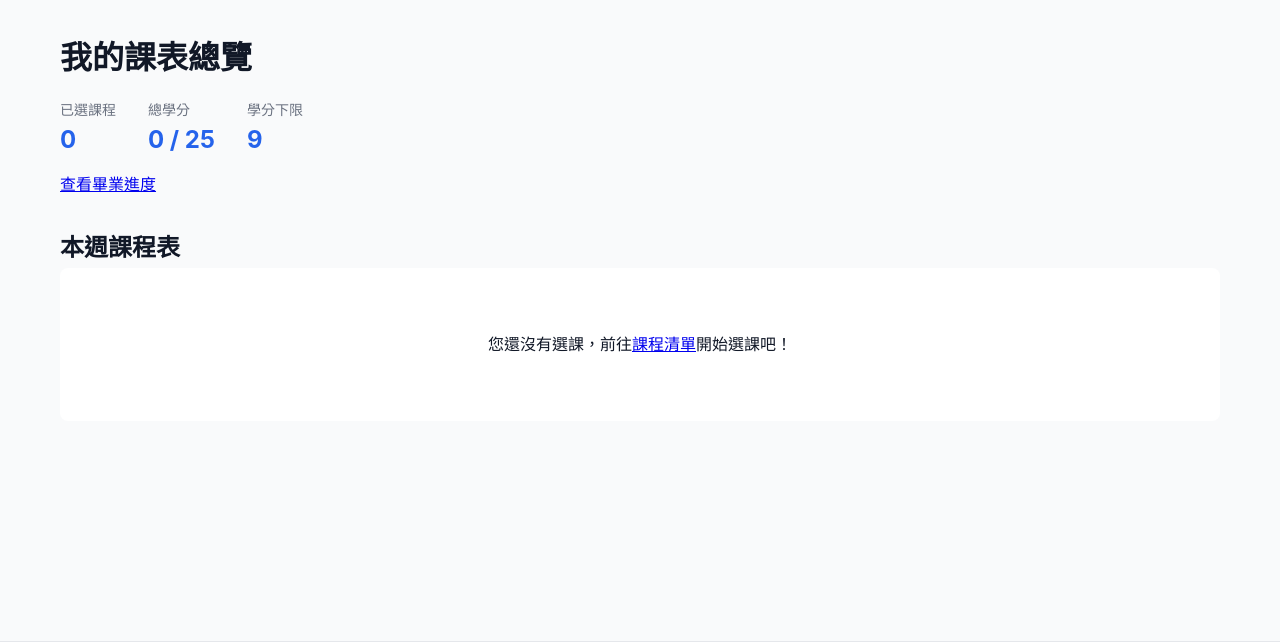
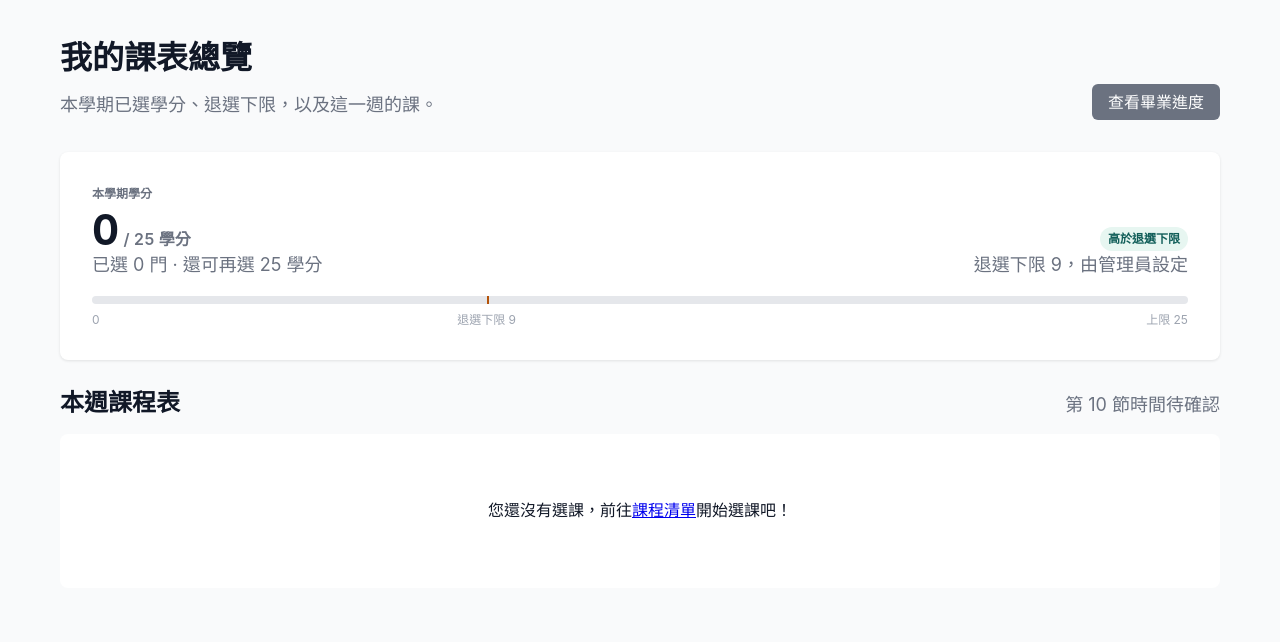
Before and after one commit to 11346070/Class-Schedule, a Django app: page / in a window 1280 px wide. Shown: the part 64-706 px from the top of the page. Run offline with Django 5.2, Linux system fonts and the light colour scheme; the visitor is signed in with stand-in values (Sample User, id 1); data comes from the database, SQL or seed files in the repository; data that the repository does not hold is empty.

Commit message:
feat: 首頁改用學分進度，課表顯示每節時間
學分下限改成進度條刻度，並在節次旁標出上課時間，第 10 節先顯示待確認。

Co-authored-by: Cursor <cursoragent@cursor.com>

```diff
--- a/static/css/style.css
+++ b/static/css/style.css
@@ -1660,3 +1660,153 @@ body {
     .mobile-auth-brand { display: block; }
     .auth-panel { padding: 32px 20px 48px; }
 }
+
+.page-header-split {
+    display: flex;
+    justify-content: space-between;
+    align-items: flex-end;
+    gap: 16px 24px;
+}
+
+.section-head {
+    display: flex;
+    justify-content: space-between;
+    align-items: baseline;
+    gap: 12px;
+    margin-bottom: 0.75rem;
+}
+
+.section-head h2 { margin: 0; }
+
+.credit-overview { margin-bottom: 1.5rem; }
+
+.overview-top {
+    display: flex;
+    justify-content: space-between;
+    align-items: flex-end;
+    gap: 16px;
+}
+
+.eyebrow {
+    font-size: 12px;
+    font-weight: 700;
+    color: var(--text-secondary);
+    margin-bottom: 6px;
+}
+
+.overview-score {
+    font-size: 42px;
+    line-height: 1;
+    font-weight: 700;
+    letter-spacing: -0.04em;
+    font-variant-numeric: tabular-nums;
+}
+
+.overview-score small {
+    font-size: 16px;
+    font-weight: 600;
+    color: var(--text-secondary);
+    margin-left: 6px;
+    letter-spacing: 0;
+}
+
+.overview-side { text-align: right; }
+
+.pill {
+    display: inline-flex;
+    align-items: center;
+    min-height: 24px;
+    padding: 0 8px;
+    border-radius: 999px;
+    font-size: 12px;
+    font-weight: 700;
+}
+
+.pill-ok { background: #e7f6f1; color: #115e59; }
+.pill-warn { background: #fff4e5; color: #92400e; }
+
+.meter {
+    position: relative;
+    height: 8px;
+    margin-top: 16px;
+    border-radius: 999px;
+    background: var(--border-color);
+    overflow: hidden;
+}
+
+.meter-fill {
+    position: absolute;
+    inset: 0 auto 0 0;
+    background: var(--primary-color);
+}
+
+.meter-floor {
+    position: absolute;
+    top: -4px;
+    bottom: -4px;
+    width: 2px;
+    background: #b45309;
+    z-index: 1;
+}
+
+.meter-legend {
+    position: relative;
+    height: 18px;
+    margin-top: 6px;
+    font-size: 12px;
+    color: var(--text-muted);
+}
+
+.meter-legend span:first-child { position: absolute; left: 0; }
+.meter-legend span:last-child { position: absolute; right: 0; }
+.meter-legend span:nth-child(2) {
+    position: absolute;
+    transform: translateX(-50%);
+    white-space: nowrap;
+}
+
+.schedule-table th:first-child,
+.period-label { width: 108px; }
+
+.period-no { display: block; font-size: 13px; line-height: 1.2; }
+.period-time {
+    display: block;
+    margin-top: 2px;
+    font-size: 11px;
+    font-weight: 500;
+    color: var(--text-muted);
+    line-height: 1.2;
+}
+.period-time.is-pending { color: #b45309; }
+
+.break-row td {
+    text-align: center;
+    color: var(--text-muted);
+    font-size: 12px;
+    letter-spacing: 0.18em;
+    background: var(--light-bg);
+    padding: 5px;
+}
+
+.course-block.type-必修 {
+    background: #e7efff;
+    color: #1e3a8a;
+    box-shadow: inset 3px 0 0 #1d4ed8;
+}
+.course-block.type-選修 {
+    background: #e7f6f1;
+    color: #115e59;
+    box-shadow: inset 3px 0 0 #0f766e;
+}
+.course-block.type-通識 {
+    background: #fff4e5;
+    color: #92400e;
+    box-shadow: inset 3px 0 0 #b45309;
+}
+
+@media (max-width: 640px) {
+    .page-header-split,
+    .overview-top,
+    .overview-side { flex-direction: column; align-items: flex-start; text-align: left; }
+    .page-header-split .btn { width: 100%; }
+}
--- a/templates/base.html
+++ b/templates/base.html
@@ -4,7 +4,7 @@
     <meta charset="UTF-8">
     <meta name="viewport" content="width=device-width, initial-scale=1.0">
     <title>{% block title %}個人課表維護系統{% endblock %}</title>
-    <link rel="stylesheet" href="/static/css/style.css?v=20261029k">
+    <link rel="stylesheet" href="/static/css/style.css?v=20261029l">
     {% block extra_css %}{% endblock %}
 </head>
 <body>
--- a/templates/index.html
+++ b/templates/index.html
@@ -3,33 +3,55 @@
 {% block title %}首頁 - 個人課表維護系統{% endblock %}
 
 {% block content %}
-<div class="page-header">
-    <h1>我的課表總覽</h1>
-    <div class="stats-bar">
-        <div class="stat-item">
-            <span class="stat-label">已選課程</span>
-            <span class="stat-value">{{ enrolled_count }}</span>
+<div class="page-header page-header-split">
+    <div>
+        <h1>我的課表總覽</h1>
+        <p class="lead">本學期已選學分、退選下限，以及這一週的課。</p>
+    </div>
+    <a class="btn btn-secondary" href="{% url 'progress' %}">查看畢業進度</a>
+</div>
+<section class="detail-card credit-overview">
+    <div class="overview-top">
+        <div>
+            <p class="eyebrow">本學期學分</p>
+            <p class="overview-score">{{ total_credits }}<small>/ {{ credit_limit }} 學分</small></p>
+            <p class="lead">已選 {{ enrolled_count }} 門 · 還可再選 {{ remaining_credits }} 學分</p>
         </div>
-        <div class="stat-item">
-            <span class="stat-label">總學分</span>
-            <span class="stat-value">{{ total_credits }} / {{ credit_limit }}</span>
+        <div class="overview-side">
+            {% if enrolled_count and total_credits <= credit_floor %}
+            <span class="pill pill-warn">已達退選下限</span>
+            {% elif enrolled_count and total_credits <= credit_floor|add:3 %}
+            <span class="pill pill-warn">接近退選下限</span>
+            {% elif total_credits >= credit_limit %}
+            <span class="pill pill-warn">已達學分上限</span>
+            {% else %}
+            <span class="pill pill-ok">高於退選下限</span>
+            {% endif %}
+            <p class="lead">退選下限 {{ credit_floor }}，由管理員設定</p>
         </div>
-        <div class="stat-item">
-            <span class="stat-label">學分下限</span>
-            <span class="stat-value">{{ credit_floor }}</span>
-        </div>
+    </div>
+    <div class="meter" role="img" aria-label="已選 {{ total_credits }} 學分，上限 {{ credit_limit }}，退選下限 {{ credit_floor }}">
+        <div class="meter-fill" style="width: {{ credit_percent }}%;"></div>
+        <div class="meter-floor" style="left: {{ floor_percent }}%;"></div>
+    </div>
+    <div class="meter-legend">
+        <span>0</span>
+        <span style="left: {{ floor_percent }}%;">退選下限 {{ credit_floor }}</span>
+        <span>上限 {{ credit_limit }}</span>
     </div>
     {% if enrolled_count and total_credits <= credit_floor %}
     <p class="credit-note">已達最低學分，無法再自行退選。如需退選，請聯絡管理員。</p>
     {% elif enrolled_count and total_credits <= credit_floor|add:3 %}
     <p class="credit-note">接近最低學分。退到下限以下時，只能請管理員協助退選。</p>
     {% endif %}
-    <p class="progress-link"><a href="{% url 'progress' %}">查看畢業進度</a></p>
-</div>
+</section>
 
 <!-- 每週課表 -->
 <div class="weekly-schedule">
-    <h2>本週課程表</h2>
+    <div class="section-head">
+        <h2>本週課程表</h2>
+        <p class="lead">第 10 節時間待確認</p>
+    </div>
     {% if enrolled_courses %}
     <div class="schedule-table-wrapper">
         <table class="schedule-table">
@@ -43,13 +65,23 @@
             </thead>
             <tbody>
                 {% for period_row in weekly_schedule %}
+                {% if period_row.period == 5 %}
+                <tr class="break-row"><td colspan="8">午休</td></tr>
+                {% endif %}
                 <tr>
-                    <td class="period-label">第{{ period_row.period }}節</td>
+                    <td class="period-label">
+                        <span class="period-no">第{{ period_row.period }}節</span>
+                        {% if period_row.time %}
+                        <span class="period-time">{{ period_row.time }}</span>
+                        {% else %}
+                        <span class="period-time is-pending">待確認</span>
+                        {% endif %}
+                    </td>
                     {% for cell in period_row.courses %}
                     <td class="schedule-cell">
                         {% if cell %}
                             {% if not cell.is_continuation %}
-                            <div class="course-block" style="height: calc({{ cell.rowspan }} * 60px);">
+                            <div class="course-block type-{{ cell.course.course_type }}" style="height: calc({{ cell.rowspan }} * 60px);">
                                 <div class="course-name">{{ cell.course.name }}</div>
                                 <div class="course-info">{{ cell.course.teacher }}</div>
                                 <div class="course-info">{{ cell.course.start_period }}-{{ cell.course.end_period }}節</div>
--- a/timetable/views.py
+++ b/timetable/views.py
@@ -93,6 +93,23 @@ def redirect_after_action(request, default='course_list'):
     return redirect(next_url)
 
 
+PERIOD_TIMES = {
+    1: "08:10–09:00",
+    2: "09:10–10:00",
+    3: "10:10–11:00",
+    4: "11:10–12:00",
+    5: "13:30–14:20",
+    6: "14:25–15:15",
+    7: "15:25–16:15",
+    8: "16:20–17:10",
+    9: "17:15–18:05",
+    10: "",
+    11: "18:30–19:15",
+    12: "19:20–20:05",
+    13: "20:15–21:00",
+}
+
+
 @login_required
 @require_http_methods(["GET"])
 def index(request):
@@ -106,7 +123,11 @@ def index(request):
     # 建立每週課表（簡化版，直接給模板使用）
     weekly_schedule = []
     for period in range(1, 14):
-        period_row = {'period': period, 'courses': []}
+        period_row = {
+            'period': period,
+            'time': PERIOD_TIMES.get(period, ''),
+            'courses': [],
+        }
         for weekday in range(1, 8):
             # 找出這個時段的課程
             period_course = None
@@ -131,6 +152,9 @@ def index(request):
         'total_credits': total_credits,
         'credit_limit': credit_limit,
         'credit_floor': credit_floor,
+        'remaining_credits': max(credit_limit - total_credits, 0),
+        'credit_percent': min(100, round(total_credits * 100 / credit_limit)) if credit_limit else 0,
+        'floor_percent': min(100, round(credit_floor * 100 / credit_limit)) if credit_limit else 0,
         'enrolled_count': len(enrolled_courses),
         'weekly_schedule': weekly_schedule,
         'weekdays': [
```
